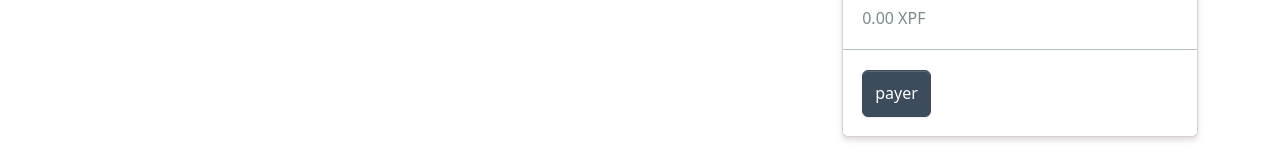
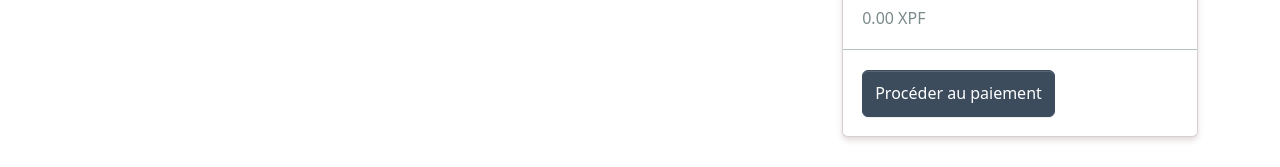
Before and after one commit to KRYSTO-NC/krysto-shop, a React (Create React App) app in the folder frontend/: page /cart in a window 1280 px wide. Shown: the part 214-381 px from the top of the page. Built offline with nearby package versions, Linux system fonts and the light colour scheme.

Commit message:
remove from cart

```diff
--- a/frontend/src/screens/CartScreen.jsx
+++ b/frontend/src/screens/CartScreen.jsx
@@ -11,7 +11,7 @@ import {
 } from "react-bootstrap";
 import { FaTrash } from "react-icons/fa";
 import Message from "../components/Message";
-import { addToCart } from "../slices/cartSlice";
+import { addToCart , removeFromCart } from "../slices/cartSlice";
 
 
 const CartScreen = () => {
@@ -24,6 +24,12 @@ const CartScreen = () => {
   const addToCartHandler = async (product, qty) => {
     dispatch(addToCart({...product, qty}));
     navigate("/cart");
+  }
+  const removeFromCartHandler = async (id) => {
+    dispatch(removeFromCart(id));
+  }
+  const checkoutHandler = () => {
+   navigate('/login?redirect=shipping')
   }
 
   return (
@@ -62,7 +68,7 @@ const CartScreen = () => {
                     </Form.Control>
                   </Col>
                   <Col md={2}>
-                    <Button type="button" variant="light">
+                    <Button onClick={() => removeFromCartHandler(item._id)} type="button" variant="light">
                       <FaTrash />
                     </Button>
                   </Col>
@@ -83,7 +89,12 @@ const CartScreen = () => {
               {cartItems.reduce((acc, item) => acc + item.qty * item.price, 0).toFixed(2)} XPF
             </ListGroup.Item>
             <ListGroup.Item>
-              <Button type="button" className="btn-block" disable={cartItems.length === 0}> payer </Button>
+              <Button
+               type="button"
+              className="btn-block"
+              disable={cartItems.length === 0}
+              onClick={checkoutHandler}
+              >Procéder au paiement</Button>
             </ListGroup.Item>
           </ListGroup>
         </Card>
--- a/frontend/src/slices/cartSlice.js
+++ b/frontend/src/slices/cartSlice.js
@@ -23,9 +23,16 @@ const cardSlice = createSlice({
 
       return updatedCart(state);
     },
+
+    removeFromCart: (state, action) => {
+        state.cartItems = state.cartItems.filter(
+            (x) => x._id !== action.payload
+        );
+        return updatedCart(state);
+    }
   },
 });
 
-export const { addToCart } = cardSlice.actions;
+export const { addToCart , removeFromCart} = cardSlice.actions;
 
 export default cardSlice.reducer;
```
